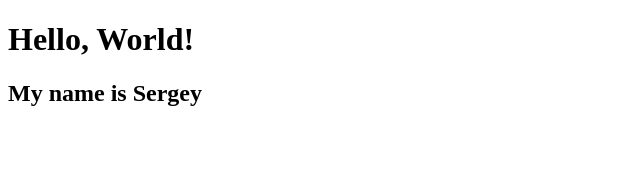
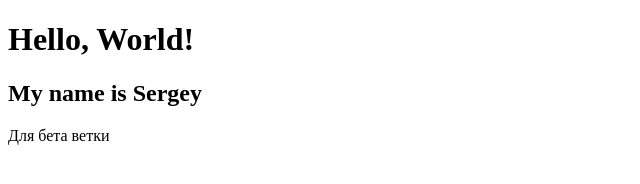
Before and after one commit to seregasnstein-hash/claswork, a plain HTML site: page index.html in a window 1280 px wide. Shown: the whole page, without its empty margins (0-640 px from the left). Drawn offline with Linux system fonts and the light colour scheme.

Commit message:
add to beta

```diff
--- a/index.html
+++ b/index.html
@@ -8,5 +8,6 @@
 <body>
     <h1>Hello, World!</h1>
     <h2>My name is Sergey</h2>
+    <p>Для бета ветки</p>
 </body>
 </html>
```
